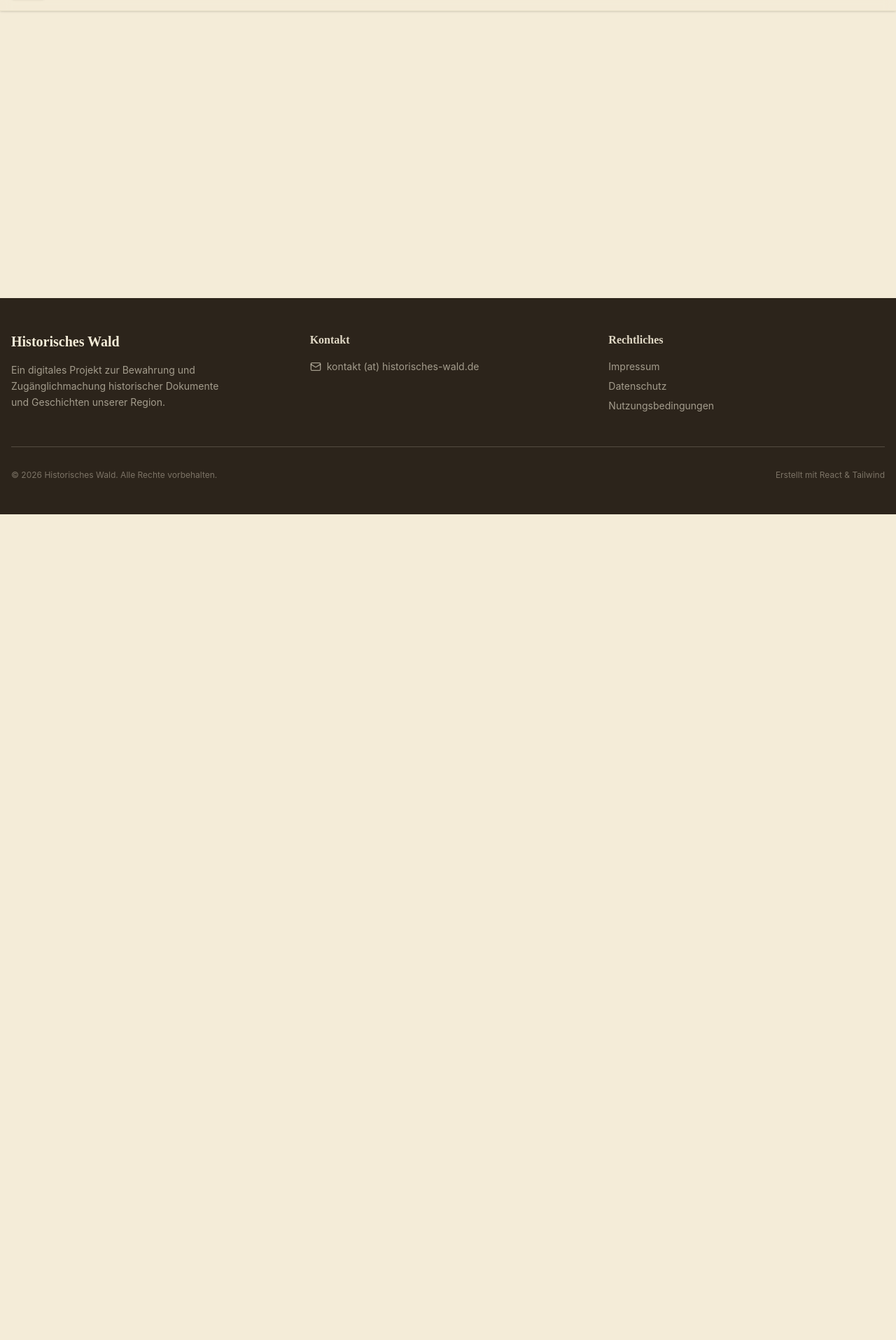
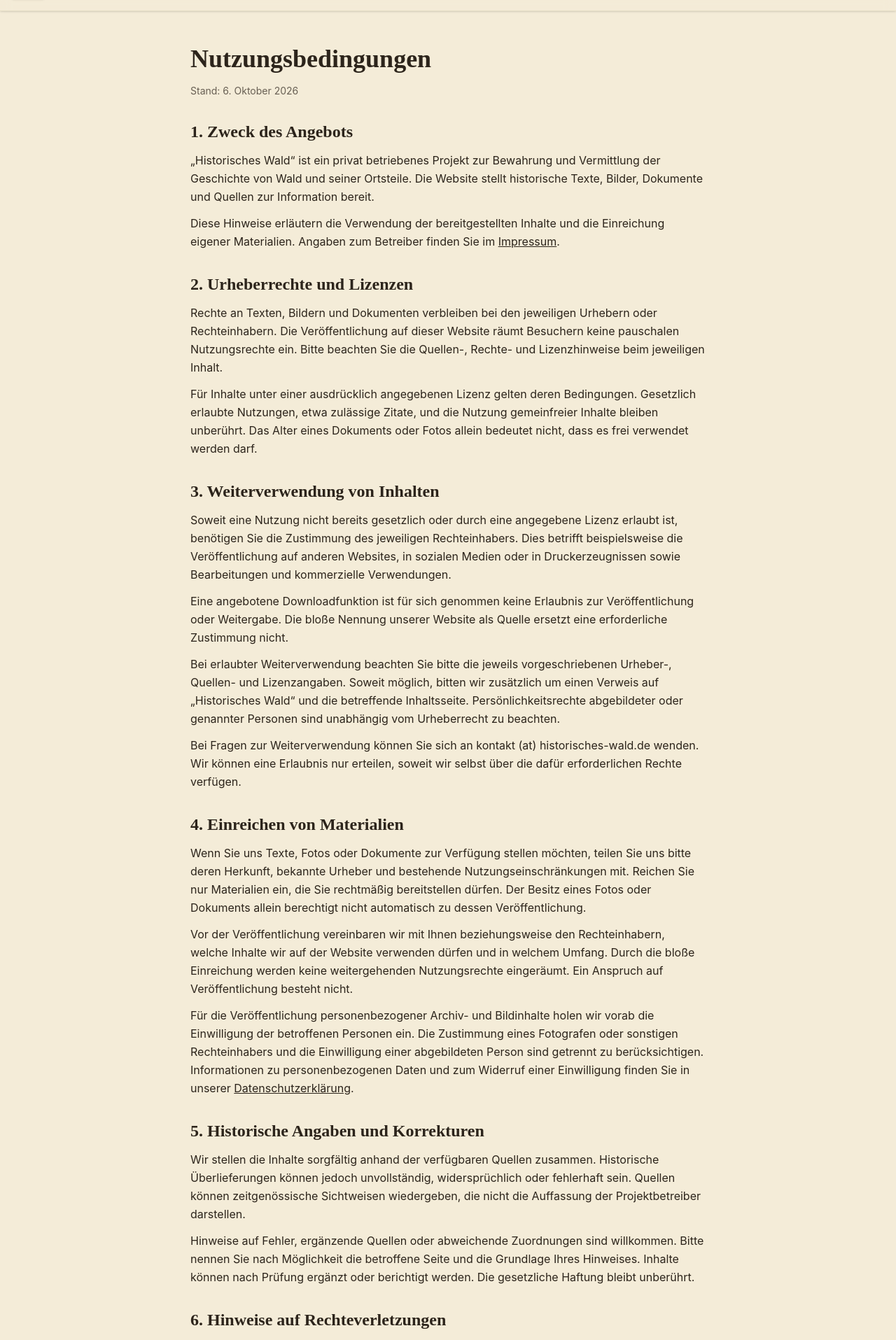
Before and after one commit to MatthiasLehmann/historisches-wald, a React (Vite) app in the folder frontend/: page /nutzungsbedingungen in a window 1280 px wide. Shown: the part 65-1980 px from the top of the page at 70% size. Before the commit the page ends 800 px from the top, so only its background shows below. Built offline with nearby package versions, Linux system fonts and the light colour scheme; a web font is replaced by a local one.

Commit message:
add nutzungsbedingungen

```diff
--- a/frontend/src/App.jsx
+++ b/frontend/src/App.jsx
@@ -27,6 +27,7 @@ import InternalDashboard from './pages/InternalDashboard';
 import HelpCenter from './pages/HelpCenter';
 import Impressum from './pages/Impressum';
 import Datenschutz from './pages/Datenschutz';
+import Nutzungsbedingungen from './pages/Nutzungsbedingungen';
 
 // Scroll to top component
 const ScrollToTop = () => {
@@ -59,6 +60,7 @@ const App = () => (
         <Route path="/" element={<Home />} />
         <Route path="/impressum" element={<Impressum />} />
         <Route path="/datenschutz" element={<Datenschutz />} />
+        <Route path="/nutzungsbedingungen" element={<Nutzungsbedingungen />} />
         <Route path="/archive" element={<Archive />} />
         <Route path="/document/:id" element={<DocumentPage />} />
         <Route path="/pdfs/:id/view" element={<PdfViewPage />} />
--- a/frontend/src/components/Footer.jsx
+++ b/frontend/src/components/Footer.jsx
@@ -27,7 +27,7 @@ const Footer = () => {
                         <ul className="space-y-2 text-sm text-parchment/60">
                             <li><Link to="/impressum" className="hover:text-white transition-colors">Impressum</Link></li>
                             <li><Link to="/datenschutz" className="hover:text-white transition-colors">Datenschutz</Link></li>
-                            <li><a href="#" className="hover:text-white transition-colors">Nutzungsbedingungen</a></li>
+                            <li><Link to="/nutzungsbedingungen" className="hover:text-white transition-colors">Nutzungsbedingungen</Link></li>
                         </ul>
                     </div>
                 </div>
--- /dev/null
+++ b/frontend/src/pages/Nutzungsbedingungen.jsx
@@ -0,0 +1,47 @@
+import { Link } from 'react-router-dom';
+
+const headingClass = 'text-2xl font-serif font-bold mb-3';
+const linkClass = 'underline hover:no-underline';
+
+const Nutzungsbedingungen = () => (
+    <div className="container mx-auto px-4 py-12 max-w-3xl text-ink">
+        <h1 className="text-4xl font-serif font-bold mb-4">Nutzungsbedingungen</h1>
+        <p className="text-sm text-ink/70 mb-8">Stand: 6. Oktober 2026</p>
+        <div className="space-y-8 leading-relaxed">
+            <section aria-labelledby="zweck">
+                <h2 id="zweck" className={headingClass}>1. Zweck des Angebots</h2>
+                <p>„Historisches Wald“ ist ein privat betriebenes Projekt zur Bewahrung und Vermittlung der Geschichte von Wald und seiner Ortsteile. Die Website stellt historische Texte, Bilder, Dokumente und Quellen zur Information bereit.</p>
+                <p className="mt-3">Diese Hinweise erläutern die Verwendung der bereitgestellten Inhalte und die Einreichung eigener Materialien. Angaben zum Betreiber finden Sie im <Link className={linkClass} to="/impressum">Impressum</Link>.</p>
+            </section>
+            <section aria-labelledby="rechte">
+                <h2 id="rechte" className={headingClass}>2. Urheberrechte und Lizenzen</h2>
+                <p>Rechte an Texten, Bildern und Dokumenten verbleiben bei den jeweiligen Urhebern oder Rechteinhabern. Die Veröffentlichung auf dieser Website räumt Besuchern keine pauschalen Nutzungsrechte ein. Bitte beachten Sie die Quellen-, Rechte- und Lizenzhinweise beim jeweiligen Inhalt.</p>
+                <p className="mt-3">Für Inhalte unter einer ausdrücklich angegebenen Lizenz gelten deren Bedingungen. Gesetzlich erlaubte Nutzungen, etwa zulässige Zitate, und die Nutzung gemeinfreier Inhalte bleiben unberührt. Das Alter eines Dokuments oder Fotos allein bedeutet nicht, dass es frei verwendet werden darf.</p>
+            </section>
+            <section aria-labelledby="weiterverwendung">
+                <h2 id="weiterverwendung" className={headingClass}>3. Weiterverwendung von Inhalten</h2>
+                <p>Soweit eine Nutzung nicht bereits gesetzlich oder durch eine angegebene Lizenz erlaubt ist, benötigen Sie die Zustimmung des jeweiligen Rechteinhabers. Dies betrifft beispielsweise die Veröffentlichung auf anderen Websites, in sozialen Medien oder in Druckerzeugnissen sowie Bearbeitungen und kommerzielle Verwendungen.</p>
+                <p className="mt-3">Eine angebotene Downloadfunktion ist für sich genommen keine Erlaubnis zur Veröffentlichung oder Weitergabe. Die bloße Nennung unserer Website als Quelle ersetzt eine erforderliche Zustimmung nicht.</p>
+                <p className="mt-3">Bei erlaubter Weiterverwendung beachten Sie bitte die jeweils vorgeschriebenen Urheber-, Quellen- und Lizenzangaben. Soweit möglich, bitten wir zusätzlich um einen Verweis auf „Historisches Wald“ und die betreffende Inhaltsseite. Persönlichkeitsrechte abgebildeter oder genannter Personen sind unabhängig vom Urheberrecht zu beachten.</p>
+                <p className="mt-3">Bei Fragen zur Weiterverwendung können Sie sich an kontakt (at) historisches-wald.de wenden. Wir können eine Erlaubnis nur erteilen, soweit wir selbst über die dafür erforderlichen Rechte verfügen.</p>
+            </section>
+            <section aria-labelledby="einreichung">
+                <h2 id="einreichung" className={headingClass}>4. Einreichen von Materialien</h2>
+                <p>Wenn Sie uns Texte, Fotos oder Dokumente zur Verfügung stellen möchten, teilen Sie uns bitte deren Herkunft, bekannte Urheber und bestehende Nutzungseinschränkungen mit. Reichen Sie nur Materialien ein, die Sie rechtmäßig bereitstellen dürfen. Der Besitz eines Fotos oder Dokuments allein berechtigt nicht automatisch zu dessen Veröffentlichung.</p>
+                <p className="mt-3">Vor der Veröffentlichung vereinbaren wir mit Ihnen beziehungsweise den Rechteinhabern, welche Inhalte wir auf der Website verwenden dürfen und in welchem Umfang. Durch die bloße Einreichung werden keine weitergehenden Nutzungsrechte eingeräumt. Ein Anspruch auf Veröffentlichung besteht nicht.</p>
+                <p className="mt-3">Für die Veröffentlichung personenbezogener Archiv- und Bildinhalte holen wir vorab die Einwilligung der betroffenen Personen ein. Die Zustimmung eines Fotografen oder sonstigen Rechteinhabers und die Einwilligung einer abgebildeten Person sind getrennt zu berücksichtigen. Informationen zu personenbezogenen Daten und zum Widerruf einer Einwilligung finden Sie in unserer <Link className={linkClass} to="/datenschutz">Datenschutzerklärung</Link>.</p>
+            </section>
+            <section aria-labelledby="richtigkeit">
+                <h2 id="richtigkeit" className={headingClass}>5. Historische Angaben und Korrekturen</h2>
+                <p>Wir stellen die Inhalte sorgfältig anhand der verfügbaren Quellen zusammen. Historische Überlieferungen können jedoch unvollständig, widersprüchlich oder fehlerhaft sein. Quellen können zeitgenössische Sichtweisen wiedergeben, die nicht die Auffassung der Projektbetreiber darstellen.</p>
+                <p className="mt-3">Hinweise auf Fehler, ergänzende Quellen oder abweichende Zuordnungen sind willkommen. Bitte nennen Sie nach Möglichkeit die betroffene Seite und die Grundlage Ihres Hinweises. Inhalte können nach Prüfung ergänzt oder berichtigt werden. Die gesetzliche Haftung bleibt unberührt.</p>
+            </section>
+            <section aria-labelledby="beanstandung">
+                <h2 id="beanstandung" className={headingClass}>6. Hinweise auf Rechteverletzungen</h2>
+                <p>Wenn Sie durch einen Inhalt Ihre Urheber-, Persönlichkeits- oder sonstigen Rechte verletzt sehen, wenden Sie sich bitte an kontakt (at) historisches-wald.de. Nennen Sie möglichst die betroffene Seite oder Datei und erläutern Sie Ihr Anliegen. Wir prüfen den Hinweis und berichtigen oder entfernen Inhalte, soweit dies erforderlich ist. Ihre gesetzlichen Rechte bleiben unberührt.</p>
+            </section>
+        </div>
+    </div>
+);
+
+export default Nutzungsbedingungen;
```
